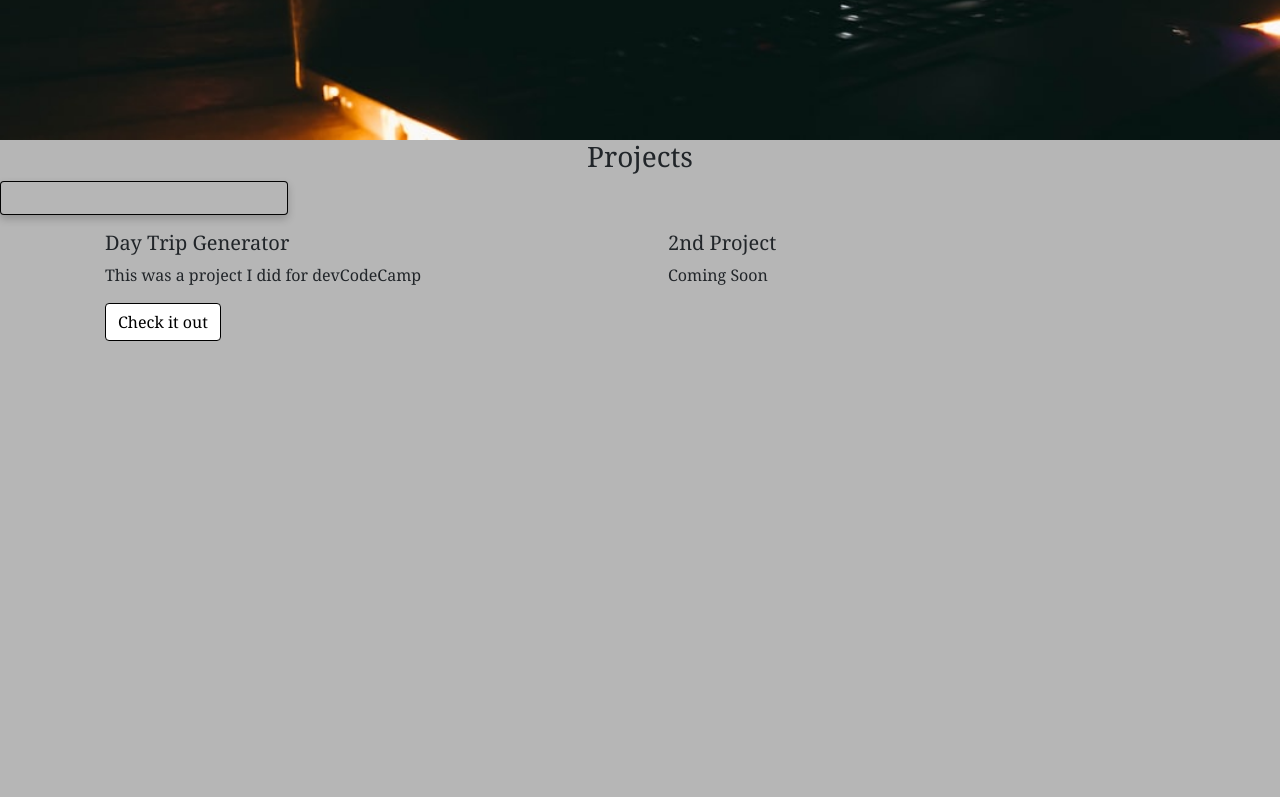
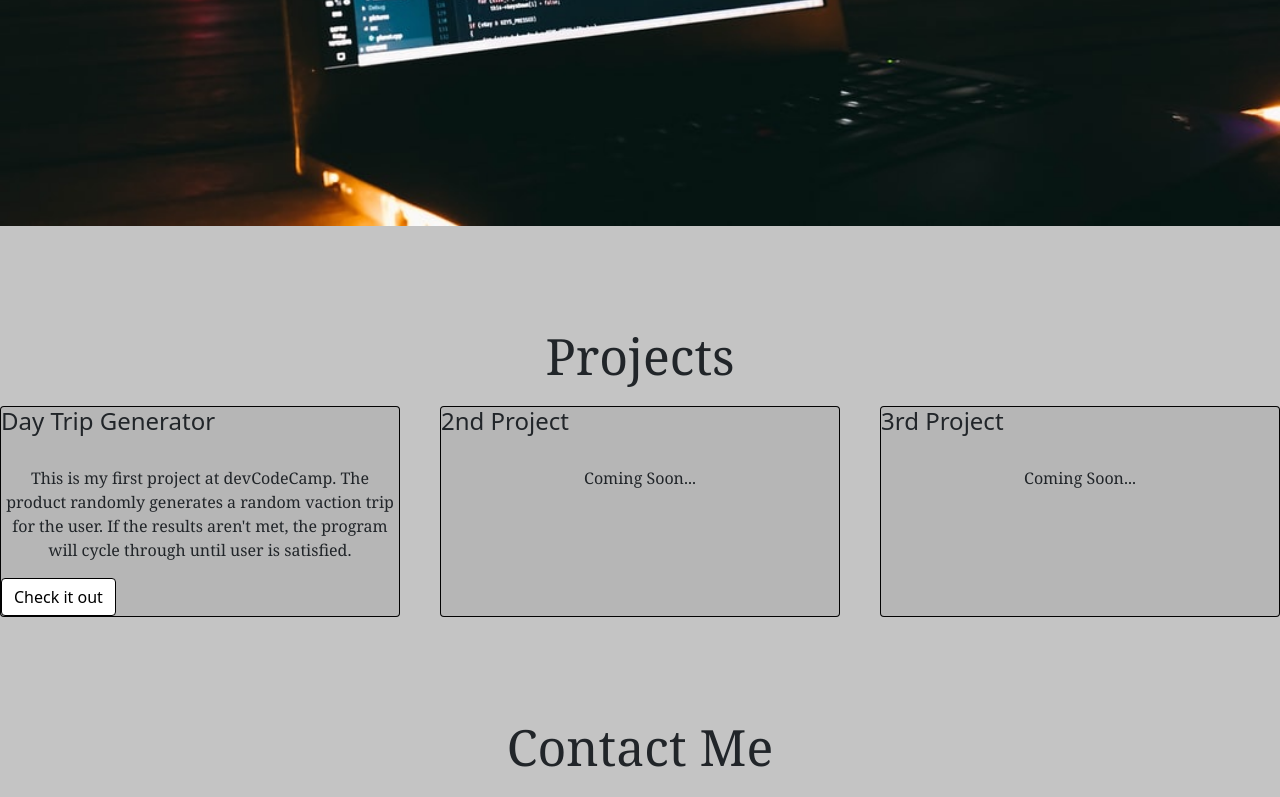
Before and after one commit to gloera92/gloera92.github.io, a plain HTML site: page index.html in a window 1280 px wide. Shown: the part 2000-2797 px from the top of the page. Before the commit the page ends 2357 px from the top, so only its background shows below. Drawn offline with nearby package versions, Linux system fonts and the light colour scheme.

Commit message:
refined project section and added cards for future projects, created a contact me section

```diff
--- a/index.html
+++ b/index.html
@@ -34,29 +34,30 @@
 
  <h3><title>Projects</title></h3>
 
- <div class="card" style="width: 18rem;">
+<div class="grid-container">
+  <div class="card">
+    <div class="bg-img"></div>
+    <div class="content">
+      <h4>Day Trip Generator</h4>
+      <p> This is my first project at devCodeCamp.  The product randomly generates a random vaction trip for the user.  If the results aren't met, the program will cycle through until user is satisfied. </p> <a href="https://github.com/gloera92/daytripgenerator_js" type="button" class="btn btn-primary">Check it out </a> </div>
+      </div>
+  <div class="card">
+    <div class="content">
+      <h4>2nd Project</h4>
+      <p> Coming Soon...</p>
+    </div>
+  </div>
+  <div class="card">
+  <div class="content">
+    <h4>3rd Project</h4>
+    <p>Coming Soon...</p>
+</div>
+  </div>
 </div>
 
-<div class="container">
-  <div class="row">
-    <div class="col-sm">
-      <div class="card-body">
-        <h5 class="card-title">Day Trip Generator</h5>
-        <p class="card-text">This was a project I did for devCodeCamp</p>
-        <a href="https://github.com/gloera92/daytripgenerator_js"> <button type="button" class="btn btn-primary">Check it out</button></a>
-         </div>
-     </div>
-    <div class="col-sm">
-      <div class="card-body">
-        <h5 class="card-title">2nd Project</h5>
-        <p class="card-text">Coming Soon</p>
-         </div>
-    </div>
-</div>
-
-
-
-
+   <h5><title>Contact Me</title></h5>
+    <p>test.email@gmail.com</p>
+    <p>(000)-000-000</p>
 
 
 
--- a/style.css
+++ b/style.css
@@ -1,7 +1,7 @@
 
 
 body{
-    background-color: rgb(182, 182, 182);
+    background-color: rgba(182, 182, 182, 0.796);
 }
 
 img {
@@ -9,6 +9,7 @@ img {
     margin-left: auto;
     width: 100%;
 }
+
 
 ul {
     list-style-type: none;
@@ -31,8 +32,8 @@ ul {
   }
 
     li a:hover {
-    color: black;
-    background-color: rgb(216, 216, 216);
+    color: rgb(199, 199, 199);
+    background-color: rgba(126, 124, 124, 0.796);
   }
 
   IMG.myaboutme {
@@ -41,7 +42,6 @@ ul {
    width: 20%;
    border-radius: 40%;
    float: left;
-   color: brown;
    }
 
    title {
@@ -50,10 +50,15 @@ ul {
      float:left;
      text-align: center;
      font-family:Cambria, Cochin, Georgia, Times, 'Times New Roman', serif;
-     font-size: 100%;
+     font-size: 50px;
    }
 
    h2 {
+     margin-top: 40px;
+     margin-bottom: 40px;
+     margin-left: 20px;
+     padding-top: 10px;
+     padding-bottom: 10px;
      float:left;
      text-align: center;
      font-family: Georgia, 'Times New Roman', Times, serif;
@@ -66,6 +71,8 @@ ul {
     }
 
     h3 {
+      margin-top: 100px;
+      margin-bottom: 20px;
       float:none;
      text-align: center;
      font-family: Georgia, 'Times New Roman', Times, serif;
@@ -90,40 +97,25 @@ ul {
   }
 
 
-  body {
-    font-family: Georgia, 'Times New Roman', Times, serif;
+  .grid-container {
+    grid-template-columns: minmax(200px,1fr);
+      display: grid;
+      grid-template-columns: repeat(auto-fill, minmax(300px, 1fr));
+      grid-template-columns: repeat(auto-fit, minmax(300px, 1fr));
+      grid-gap: 40px;
   }
 
- .column {
-    float: left;
-    width: 25%;
-    padding: 0 10px;
+  h5 {
+    margin-top: 100px;
+    float:none;
+   text-align: center;
+   font-family: Georgia, 'Times New Roman', Times, serif;
   }
 
-
-  .row {
-    margin: 0 -5px;
-  }
-
-
-  .row:after {
-    content:n"";
-    display: table;
-    clear: both;
-  }
-
-
-  .card {
-    box-shadow: 0 4px 8px 0 rgba(0, 0, 0, 0.2); /* this adds the "card" effect */
-    padding: 16px;
+  p {
+    font-family: Georgia, 'Times New Roman', Times, serif;
     text-align: center;
-  }
-
-
-  @media screen and (max-width: 600px) {
-    .column {
-      width: 100%;
-      display: block;
-      margin-bottom: 20px;
-    }
-  }
+    padding-top: 5px;
+    margin-top: 25px;
+    margin-bottom: 1rem;
+}
```
